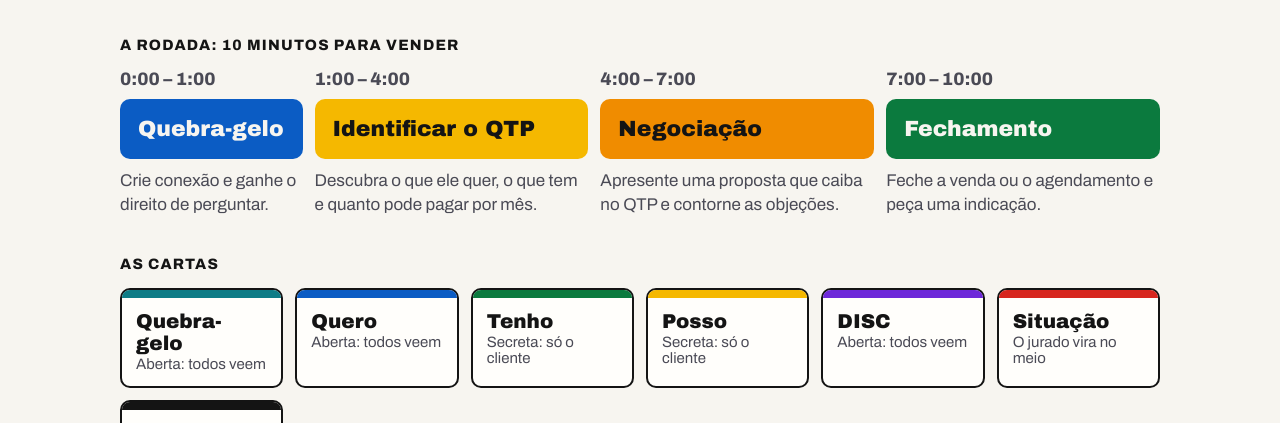
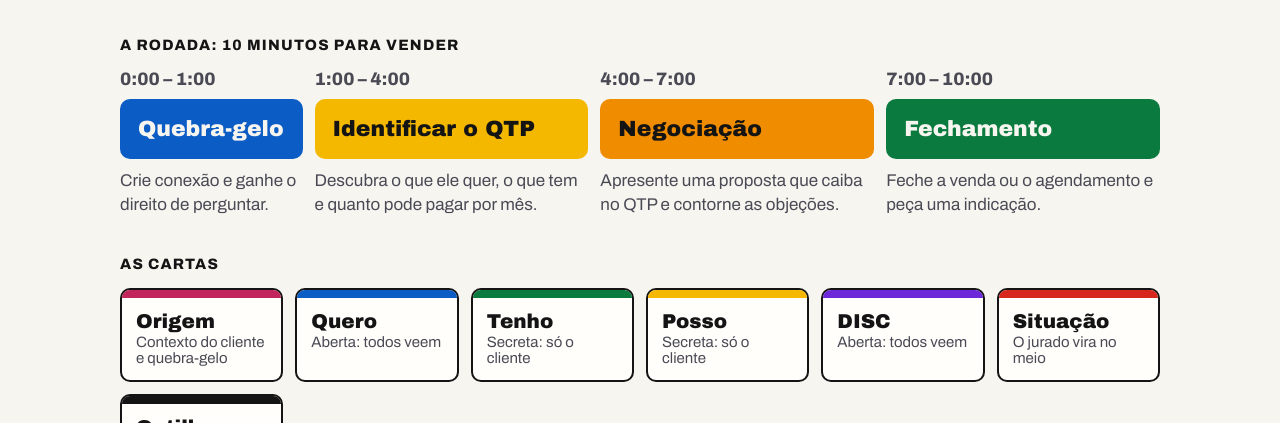
Before and after one commit to gabrieleduardobr23-sketch/qtp-timer, a plain HTML site: page index.html in a window 1280 px wide. Both pictures are taken after a click on the button "Próximo: Dinâmica QTP". Shown: the part 377-800 px from the top of the page. Drawn offline with Linux system fonts and the light colour scheme.

Commit message:
Troca o baralho Quebra-gelo pela carta Origem na dinâmica
Co-Authored-By: Claude Opus 5.5 <noreply@anthropic.com>
Claude-Session: https://claude.ai/code/session_014JzKBjwLnw1dXeqKPmxmRq

```diff
--- a/index.html
+++ b/index.html
@@ -23,6 +23,7 @@
   --purple: #6D28D9;
   --line: #E4E1D9;
   --teal: #0E7C86;
+  --magenta: #C2255C;
   --display: 'Archivo Black', 'Arial Black', Arial, sans-serif;
   --body: 'Archivo', Arial, sans-serif;
   --stage-bg: var(--paper);
@@ -209,7 +210,7 @@ button:focus-visible, input:focus-visible, .brand:focus-visible { outline: 3px s
       <section class="block" aria-labelledby="h-cartas">
         <h2 class="label" id="h-cartas">As cartas</h2>
         <div class="chips">
-          <div class="chip"><i style="background:var(--teal)"></i><b>Quebra-gelo</b><span>Aberta: todos veem</span></div>
+          <div class="chip"><i style="background:var(--magenta)"></i><b>Origem</b><span>Contexto do cliente e quebra-gelo</span></div>
           <div class="chip"><i style="background:var(--blue)"></i><b>Quero</b><span>Aberta: todos veem</span></div>
           <div class="chip"><i style="background:var(--green)"></i><b>Tenho</b><span>Secreta: só o cliente</span></div>
           <div class="chip"><i style="background:var(--yellow)"></i><b>Posso</b><span>Secreta: só o cliente</span></div>
@@ -222,7 +223,7 @@ button:focus-visible, input:focus-visible, .brand:focus-visible { outline: 3px s
       <section class="block" aria-labelledby="h-antes">
         <h2 class="label" id="h-antes">Antes de começar</h2>
         <ol class="steps">
-          <li><span class="n">1</span><p>A equipe sorteia uma carta <b>Quebra-gelo</b>, uma <b>Quero</b> e um <b>Perfil DISC</b>, e todos veem.</p></li>
+          <li><span class="n">1</span><p>A equipe sorteia uma carta <b>Origem</b>, uma <b>Quero</b> e um <b>Perfil DISC</b>, e todos veem. A carta Origem traz de onde o lead veio e dois exemplos de quebra-gelo.</p></li>
           <li><span class="n">2</span><p>Quem faz o cliente sorteia em segredo uma carta <b>Tenho</b> e uma <b>Posso</b>.</p></li>
           <li><span class="n">3</span><p>A equipe recebe 3 <b>Gatilhos</b>. O jurado guarda as cartas de <b>Situação</b> para virar no meio da conversa.</p></li>
         </ol>
```
